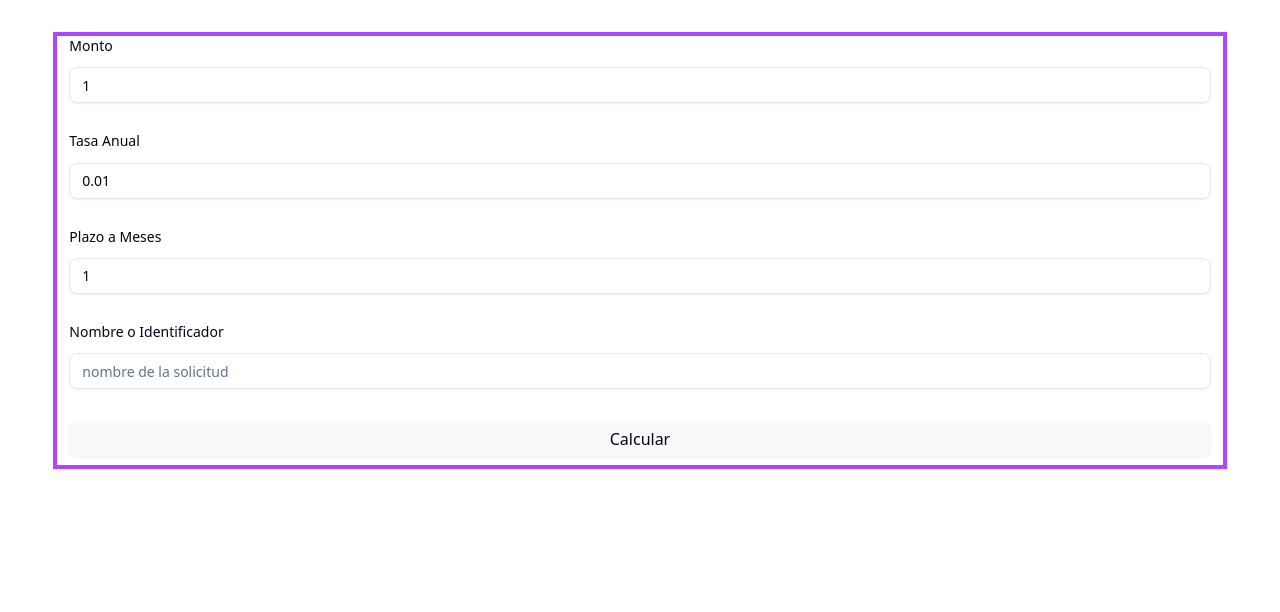
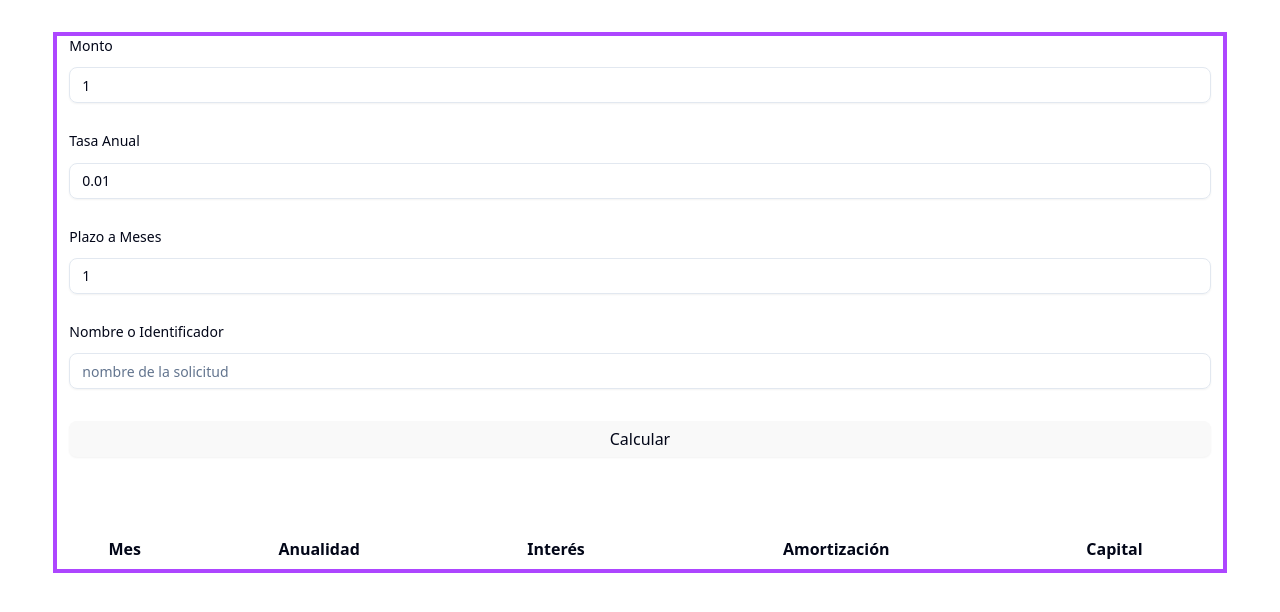
Before and after one commit to robermiranda/creditaria-frontend, a React (Vite) app: page / in a window 1280 px wide. Shown: the top 612 px of the page. Built offline with nearby package versions, Linux system fonts and the light colour scheme.

Commit message:
El frontend recibe la respuesta del backend y la despliega en la tabla

```diff
--- a/src/forms/main-container.tsx
+++ b/src/forms/main-container.tsx
@@ -1,9 +1,15 @@
 import { MainForm } from "@/forms/main-form"
+import { type TtablaAmortizacion, TablaAmortizacion } from "@/forms/tabla_amortizacion"
+import { useState } from "react"
 
 
 export function MainContainer () {
+    const [tabla, setTabla] = useState<TtablaAmortizacion>([])
 
     return(
-        <MainForm />
+        <div className="flex flex-col gap-20">
+            <MainForm setResponse={setTabla} />
+            <TablaAmortizacion tabla={tabla}/>
+        </div>
     )
 }
--- a/src/forms/main-form.tsx
+++ b/src/forms/main-form.tsx
@@ -2,9 +2,9 @@ import { zodResolver } from "@hookform/resolvers/zod"
 import { Controller, useForm, useWatch } from "react-hook-form"
 //import { toast } from "sonner"
 import * as z from "zod"
+import type { Dispatch, SetStateAction } from "react"
 import { Input } from "@/components/ui/input"
 import { Button } from "@/components/ui/button"
-
 import {
   Field,
   //FieldDescription,
@@ -12,6 +12,8 @@ import {
   FieldGroup,
   FieldLabel,
 } from "@/components/ui/field"
+
+import { type TtablaAmortizacion } from "@/forms/tabla_amortizacion"
 
 const formSchema = z.object({
     monto: z.coerce.number<number>()
@@ -26,7 +28,7 @@ const formSchema = z.object({
 })
 
 
-export function MainForm () {
+export function MainForm ({setResponse}: {setResponse: Dispatch<SetStateAction<TtablaAmortizacion>>}) {
 
     const mainForm = useForm<z.infer<typeof formSchema>>({
         resolver: zodResolver(formSchema),
@@ -73,6 +75,8 @@ export function MainForm () {
         const tablaAmortizacion = await response.json()
 
         console.log('TABLA AMORTIZACION', tablaAmortizacion)
+
+        setResponse(tablaAmortizacion)
     }
 
 
--- /dev/null
+++ b/src/forms/tabla_amortizacion.tsx
@@ -0,0 +1,32 @@
+type TamortizcionRow = number[]
+export type TtablaAmortizacion = TamortizcionRow[]
+
+
+export function TablaAmortizacion ({tabla}: {tabla: TtablaAmortizacion}) {
+    return (
+        <table className="table-auto">
+            <thead>
+                <tr>
+                    <th>Mes</th>
+                    <th>Anualidad</th>
+                    <th>Interés</th>
+                    <th>Amortización</th>
+                    <th>Capital</th>
+                </tr>
+            </thead>
+            <tbody>
+                {
+                    tabla.map((row: TamortizcionRow) => (
+                        <tr key={row[0]}>
+                            <td>{row[0]}</td>
+                            <td>{row[1]}</td>
+                            <td>{row[2]}</td>
+                            <td>{row[3]}</td>
+                            <td>{row[4]}</td>
+                        </tr>
+                    ))
+                }
+            </tbody>
+        </table>
+    )
+}
```
